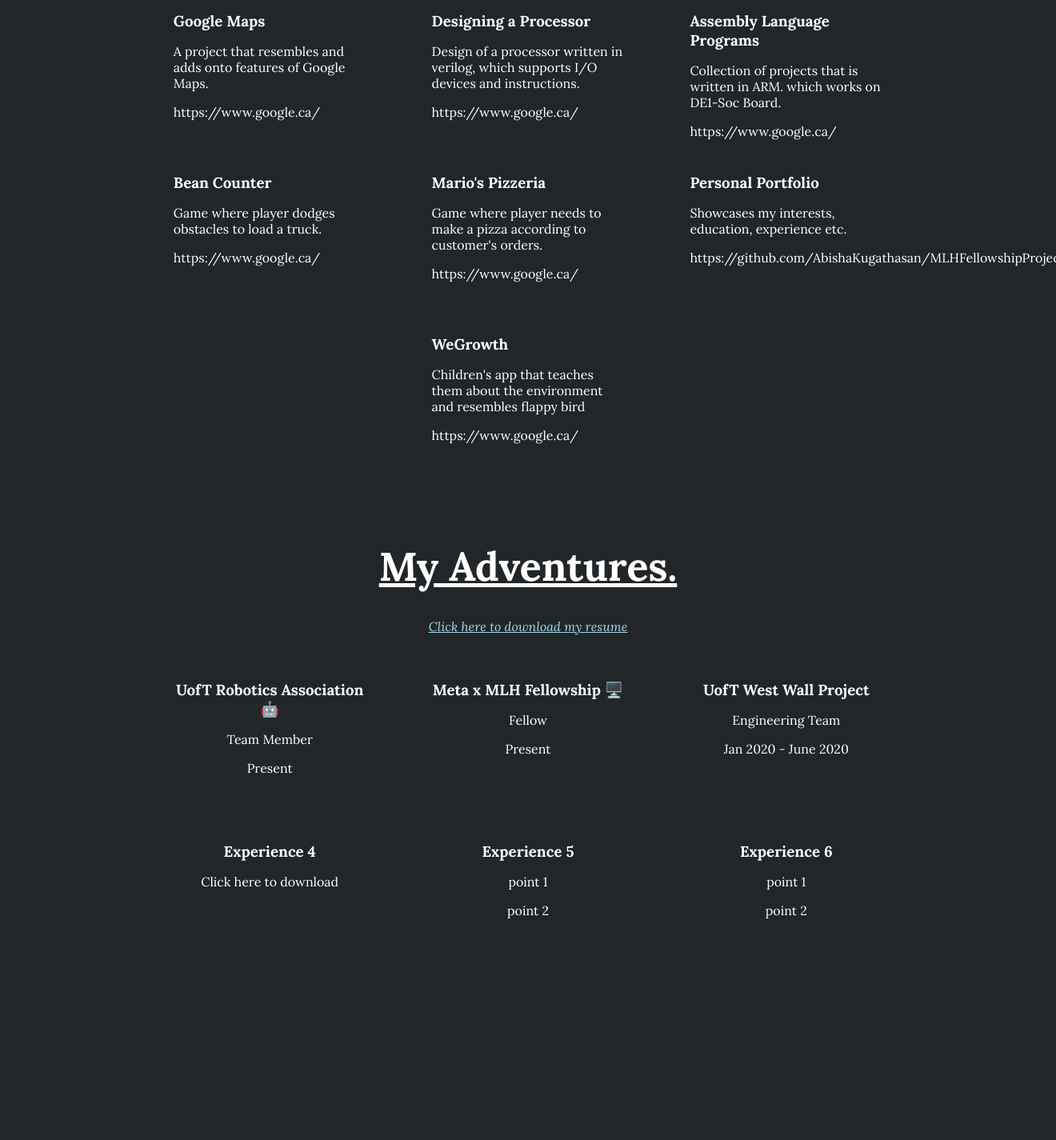
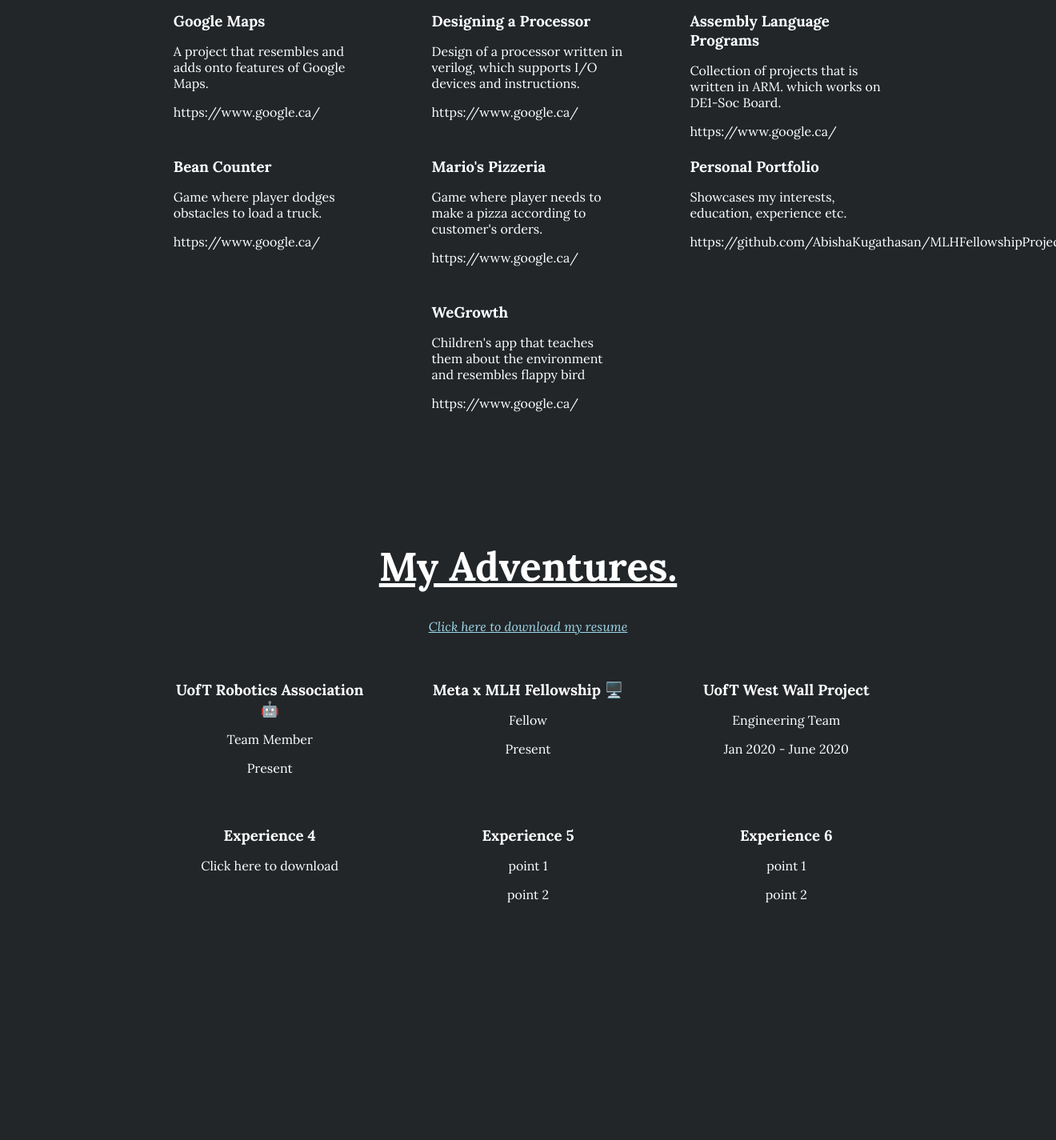
Before and after one commit to AbishaKugathasan/personal-site, a Flask app: page / in a window 1320 px wide; the page is wider, and only the part inside the window is pictured. Shown: the part 1836-3261 px from the top of that part at 80% size. Run offline with Flask 2, Linux system fonts and the light colour scheme; parts of the project's set-up code (start-up, migrations or seed data) failed here and were passed over; some libraries are stand-ins or nearby versions; some web fonts are replaced.

Commit message:
Update main.css

```diff
--- a/app/static/styles/main.css
+++ b/app/static/styles/main.css
@@ -311,7 +311,7 @@ ul a:hover {
   border: 1px solid transparent;
   background: #222629;
   width: 20%;
-  max-height: 120px;
+  max-height: 100px;
   padding: 20px;
   margin: 20px;
   text-align: left;
```
